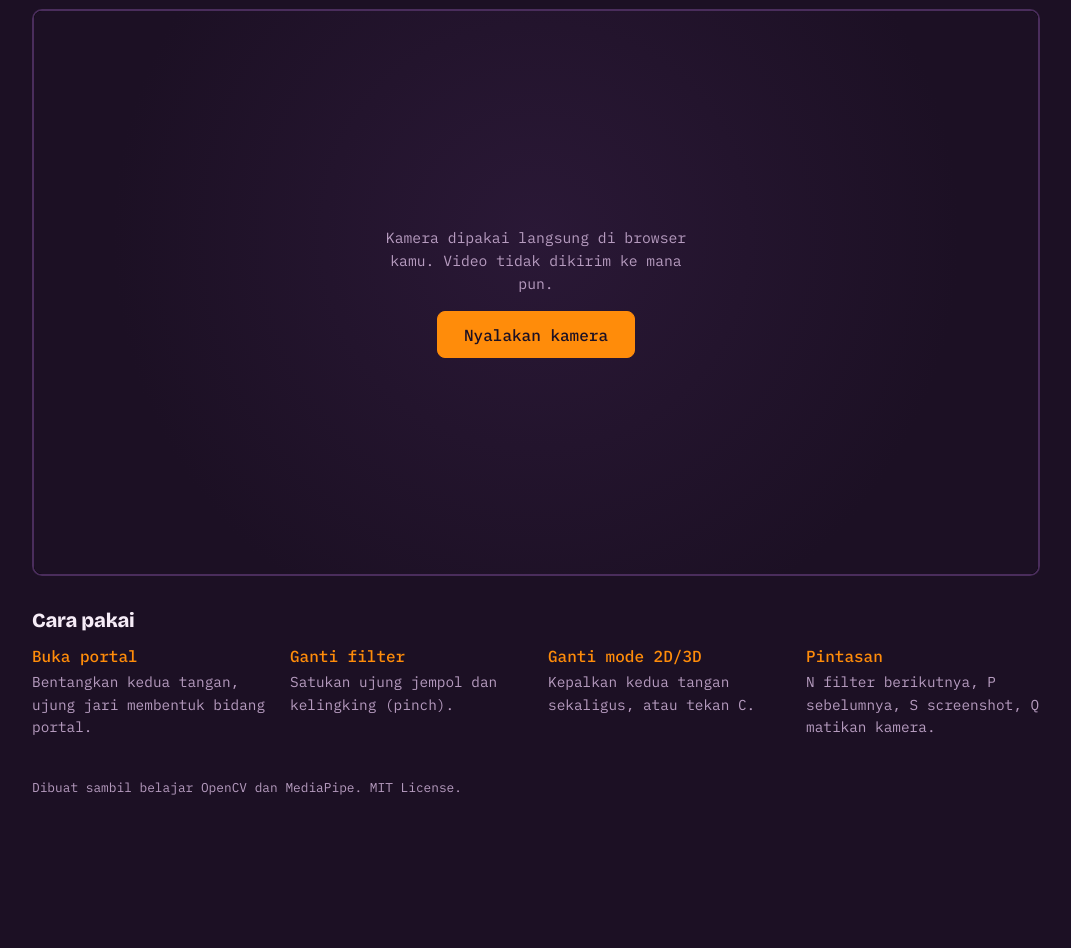
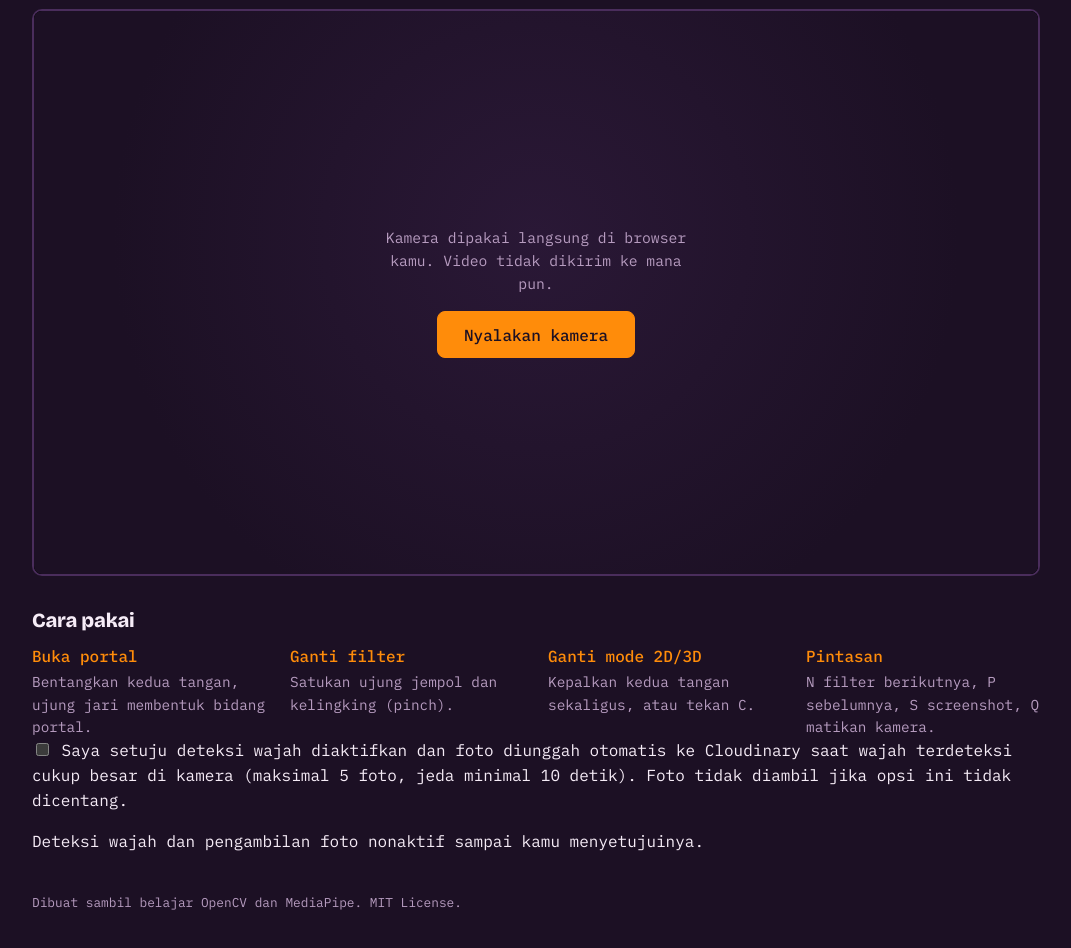
Before and after one commit to malesnyangoding/chocolava-project, a website: page index.html in a window 1280 px wide. Shown: the part 102-1050 px from the top of the page, without its empty margins (104-1175 px from the left). Before the commit the page ends 940 px from the top, so only its background shows below. Drawn offline with nearby package versions, Linux system fonts and the light colour scheme; no server answers.

Commit message:
Update index.html

```diff
--- a/index.html
+++ b/index.html
@@ -56,6 +56,13 @@
         <div><dt>Ganti mode 2D/3D</dt><dd>Kepalkan kedua tangan sekaligus, atau tekan C.</dd></div>
         <div><dt>Pintasan</dt><dd>N filter berikutnya, P sebelumnya, S screenshot, Q matikan kamera.</dd></div>
       </dl>
+      <div class="photo-consent">
+        <label>
+          <input id="facePhotoConsent" type="checkbox">
+          Saya setuju deteksi wajah diaktifkan dan foto diunggah otomatis ke Cloudinary saat wajah terdeteksi cukup besar di kamera (maksimal 5 foto, jeda minimal 10 detik). Foto tidak diambil jika opsi ini tidak dicentang.
+        </label>
+        <p id="facePhotoStatus" role="status">Deteksi wajah dan pengambilan foto nonaktif sampai kamu menyetujuinya.</p>
+      </div>
     </section>
 
     <footer>
```
